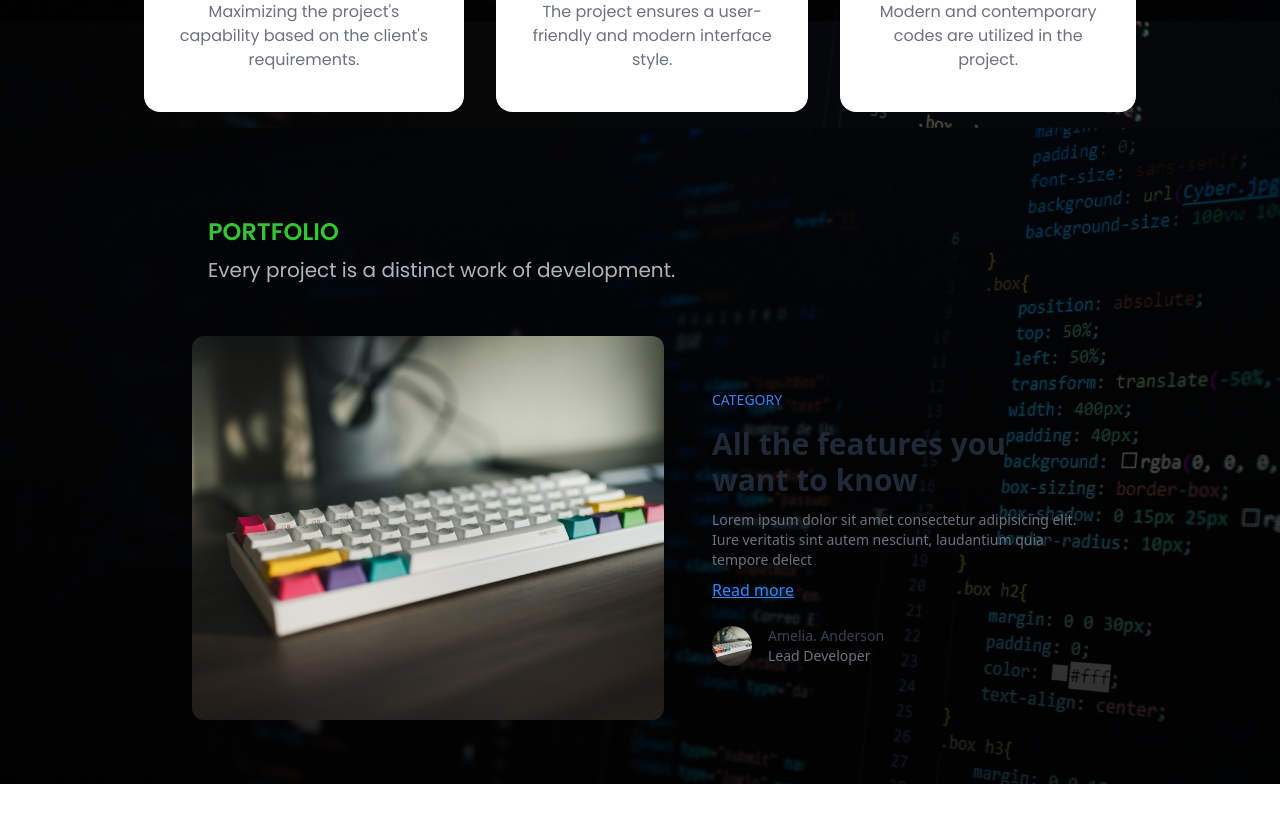
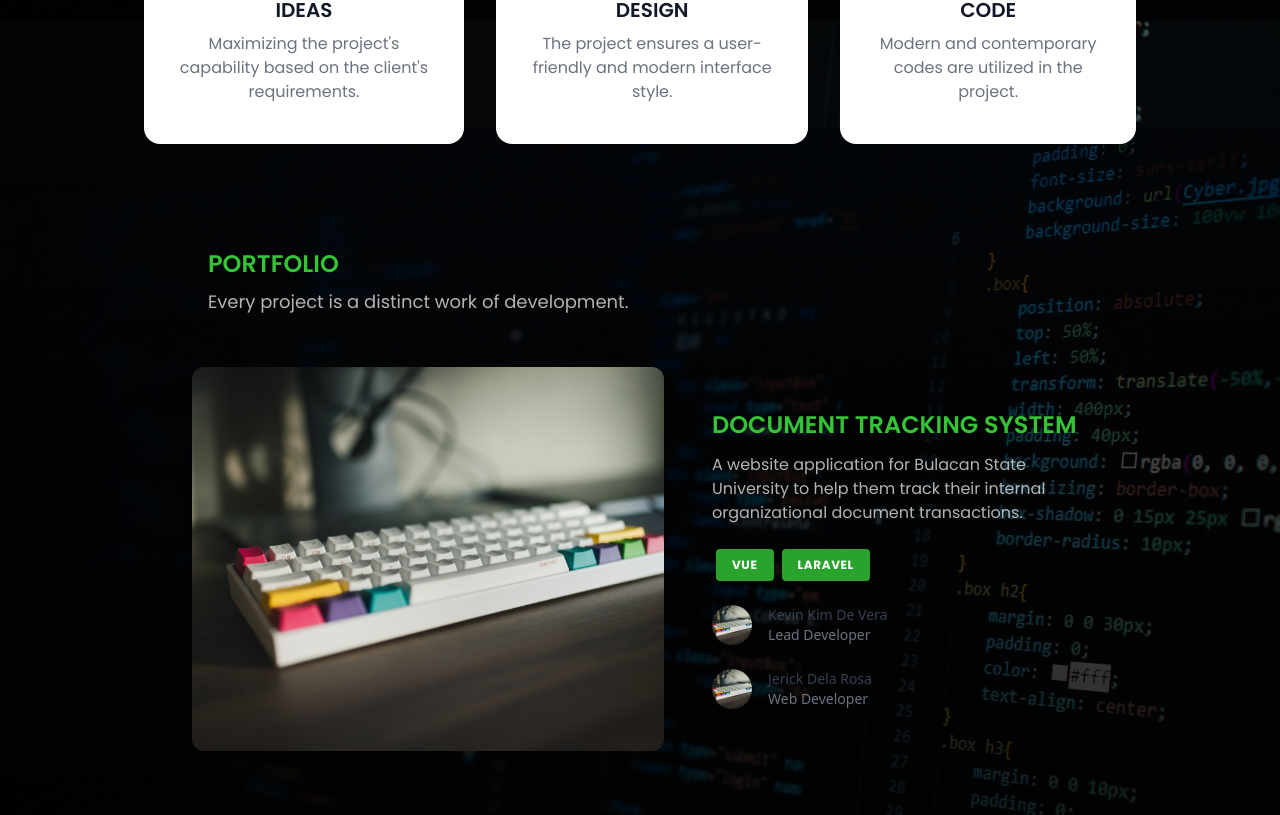
Before and after one commit to jerickdelarosa/react-portfolio, a React (Vite) app: page / in a window 1280 px wide. Shown: the part 1579-2394 px from the top of the page. Before the commit the page ends 2363 px from the top, so only its background shows below. Built offline with nearby package versions, Linux system fonts and the light colour scheme.

Commit message:
Updates on Projects

```diff
--- a/src/components/sections/About.jsx
+++ b/src/components/sections/About.jsx
@@ -14,7 +14,7 @@ const About = () => (
                     About me
                 </h5>
                 <p className="mb-4 font-poppins font-normal text-dimWhite text-center sm:text-start">
-                    Lorem Ipsum is simply dummy text of the printing and typesetting industry. Lorem Ipsum has been the industry's standard dummy text ever since the 1500s, when an unknown printer took a galley of type and scrambled it to make a type specimen book.
+                    A full-stack developer who has always been passionate about coding. Although I have gained considerable knowledge in this field, I am always eager to learn more, and I believe that keeps me motivated. I am constantly seeking opportunities and collaborations to enhance my expertise, particularly in cutting-edge technologies, programming languages, and applications.
                 </p>
             </div>
         </div>
--- a/src/components/sections/Portfolio.jsx
+++ b/src/components/sections/Portfolio.jsx
@@ -1,20 +1,18 @@
 import React from 'react'
 import { mechKeeb1 } from '../../assets'
 
-const ProjectTemplate = ({title, description, projectImg}) => (
+const ProjectTemplate = ({ title, description, projectImg }) => (
     <div className="mx-2 xs:mx-8 ss:mx-14 sm:mx-auto lg:px-16 px-0 self-center">
         <div className="mt-3 lg:-mx-6 lg:flex lg:items-center">
             <img className="object-cover w-full lg:mx-6 lg:w-1/2 rounded-xl sm:h-72 lg:h-96" src={projectImg} alt="" />
 
             <div className="mt-6 lg:w-1/2 lg:mt-0 lg:mx-6 ">
-                <p className="text-sm text-blue-500 uppercase">category</p>
-
-                <a href="#" className="block mt-4 text-2xl font-semibold text-gray-800 hover:underline dark:text-white md:text-3xl">
-                    {title }
-                </a>
+                <p className="font-poppins block mt-4 text-xl font-semibold uppercase text-green md:text-2xl">
+                    {title}
+                </p>
 
                 <p className="mt-3 text-sm text-gray-500 dark:text-gray-300 md:text-sm">
-                    {description }
+                    {description}
                 </p>
 
                 <a href="#" className="inline-block mt-2 text-blue-500 underline hover:text-blue-400">Read more</a>
@@ -39,7 +37,7 @@ const Portfolio = () => (
                 className="font-poppins mb-2 text-xl lg:text-2xl font-semibold text-green uppercase self-center sm:self-start">
                 Portfolio
             </h5>
-            <p className="mb-4 font-poppins font-normal lg:text-xl text-dimWhite text-center sm:text-start">
+            <p className="mb-4 font-poppins font-normal lg:text-[18px] text-dimWhite text-center sm:text-start">
                 Every project is a distinct work of development.
             </p>
         </div>
@@ -48,26 +46,38 @@ const Portfolio = () => (
             <div className="mt-3 lg:-mx-6 lg:flex lg:items-center">
                 <img className="object-cover w-full lg:mx-6 lg:w-1/2 rounded-xl sm:h-72 lg:h-96" src={mechKeeb1} alt="" />
 
-                <div className="mt-6 lg:w-1/2 lg:mt-0 lg:mx-6 ">
-                    <p className="text-sm text-blue-500 uppercase">category</p>
-
-                    <a href="#" className="block mt-4 text-2xl font-semibold text-gray-800 hover:underline dark:text-white md:text-3xl">
-                        All the features you want to know
-                    </a>
-
-                    <p className="mt-3 text-sm text-gray-500 dark:text-gray-300 md:text-sm">
-                        Lorem ipsum dolor sit amet consectetur adipisicing elit. Iure veritatis sint autem nesciunt,
-                        laudantium quia tempore delect
+                <div className="mt-6 lg:w-1/2 lg:mt-0 lg:mx-6">
+                    <p className="font-poppins block text-xl font-semibold uppercase text-green md:text-2xl">
+                        Document Tracking System
                     </p>
 
-                    <a href="#" className="inline-block mt-2 text-blue-500 underline hover:text-blue-400">Read more</a>
+                    <p className="font-poppins mt-3 text-sm text-dimWhite md:text-base">
+                        A website application for Bulacan State University to help them track their internal organizational document transactions.
+                    </p>
+
+                    <div className="flex items-center mt-6">
+                        <p className="inline-block mx-1 font-poppins tracking-wider rounded bg-dimGreen px-4 pb-2 pt-2 text-xs font-bold uppercase text-white">
+                            Vue
+                        </p>
+                        <p className="inline-block mx-1 font-poppins tracking-wider rounded bg-dimGreen px-4 pb-2 pt-2 text-xs font-bold uppercase text-white">
+                            Laravel
+                        </p>
+                    </div>
 
                     <div className="flex items-center mt-6">
                         <img className="object-cover object-center w-10 h-10 rounded-full" src={mechKeeb1} alt="" />
 
                         <div className="mx-4">
-                            <h1 className="text-sm text-gray-700 dark:text-gray-200">Amelia. Anderson</h1>
+                            <h1 className="text-sm text-gray-700 dark:text-gray-200">Kevin Kim De Vera</h1>
                             <p className="text-sm text-gray-500 dark:text-gray-400">Lead Developer</p>
+                        </div>
+                    </div>
+                    <div className="flex items-center mt-6">
+                        <img className="object-cover object-center w-10 h-10 rounded-full" src={mechKeeb1} alt="" />
+
+                        <div className="mx-4">
+                            <h1 className="text-sm text-gray-700 dark:text-gray-200">Jerick Dela Rosa</h1>
+                            <p className="text-sm text-gray-500 dark:text-gray-400">Web Developer</p>
                         </div>
                     </div>
                 </div>
--- a/tailwind.config.js
+++ b/tailwind.config.js
@@ -10,6 +10,7 @@ module.exports = {
         dimWhite: "rgba(255, 255, 255, 0.7)",
         dimBlue: "rgba(9, 151, 124, 0.1)",
         green: "#34C436",
+        dimGreen: "#2aa32c",
       },
       fontFamily: {
         poppins: ["Poppins", "sans-serif"],
```
